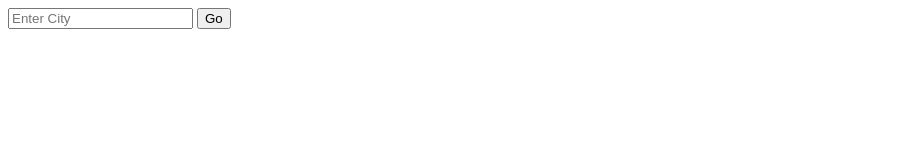
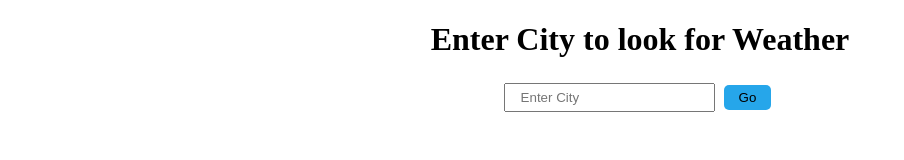
Before and after one commit to sohail60/weather-project, a website: page index.html in a window 1280 px wide. Shown: the whole page, without its empty margins (0-904 px from the left). Drawn offline with Linux system fonts and the light colour scheme.

Commit message:
Version1

```diff
--- a/index.html
+++ b/index.html
@@ -4,12 +4,14 @@
     <meta charset="UTF-8">
     <meta http-equiv="X-UA-Compatible" content="IE=edge">
     <meta name="viewport" content="width=device-width, initial-scale=1.0">
+    <link rel="stylesheet" href="style.css">
     <title>Weather App</title>
 </head>
 <body>
+    <h1>Enter City to look for Weather</h1>
     <form action="/loc" method="post">
-        <input type="text" name="city" placeholder="Enter City">
-        <button type="submit">Go</button>
+        <input class="city-input" type="text" name="city" placeholder="Enter City">
+        <button type="submit" class="btn">Go</button>
     </form>
 </body>
 </html>
--- /dev/null
+++ b/public/style.css
@@ -0,0 +1,19 @@
+body{
+    margin: 0;
+    display: flex;
+    flex-direction: column;
+    align-items: center;
+}
+
+.city-input{
+    padding: 5px 15px;
+}
+
+.btn{
+    padding: 5px 15px;
+    margin: 5px;
+    border: none;
+    background-color: rgb(38, 166, 234);
+    border-radius: 5px;
+    cursor: pointer;
+}
```
Also changed, not shown: app.js (+20 -22 lines), 1 other file.
